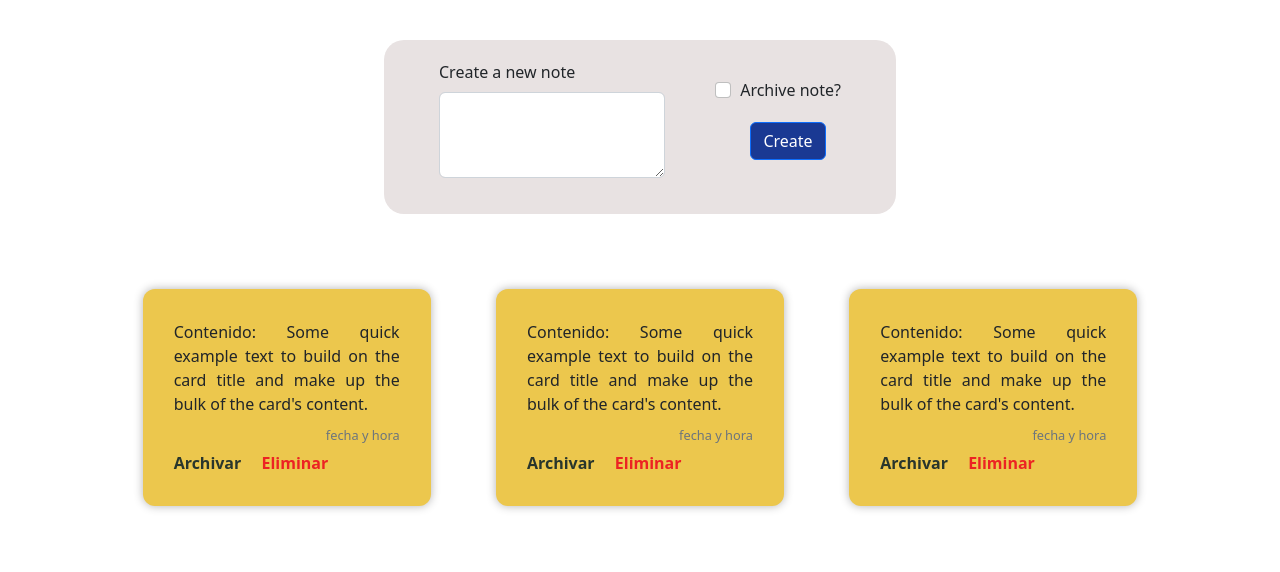
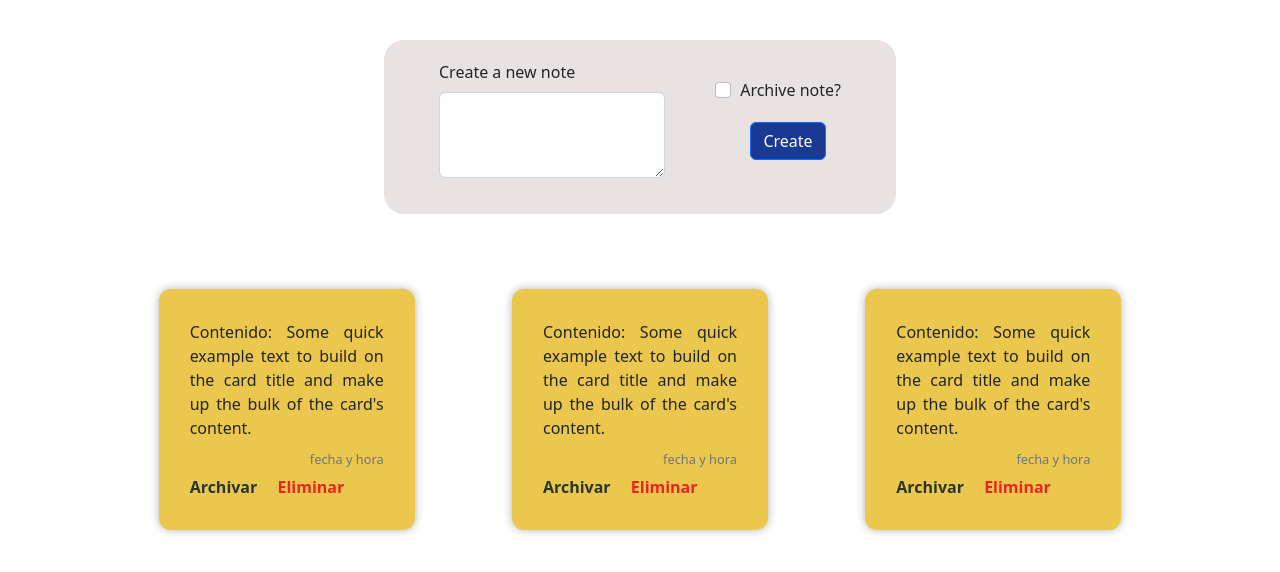
Before and after one commit to tineojf/backend, a website: page index.html in a window 1280 px wide. Shown: the part 118-690 px from the top of the page. Drawn offline with nearby package versions, Linux system fonts and the light colour scheme.

Commit message:
Update style.css to adjust width and margin of list-notes section

```diff
--- a/frontend/css/style.css
+++ b/frontend/css/style.css
@@ -213,4 +213,9 @@ section.list-notes > div > div > h6 {
     justify-content: space-around;
     align-items: center;
   }
+
+  section.list-notes > div {
+    width: 20vw !important;
+    margin: 15px;
+  }
 }
```
